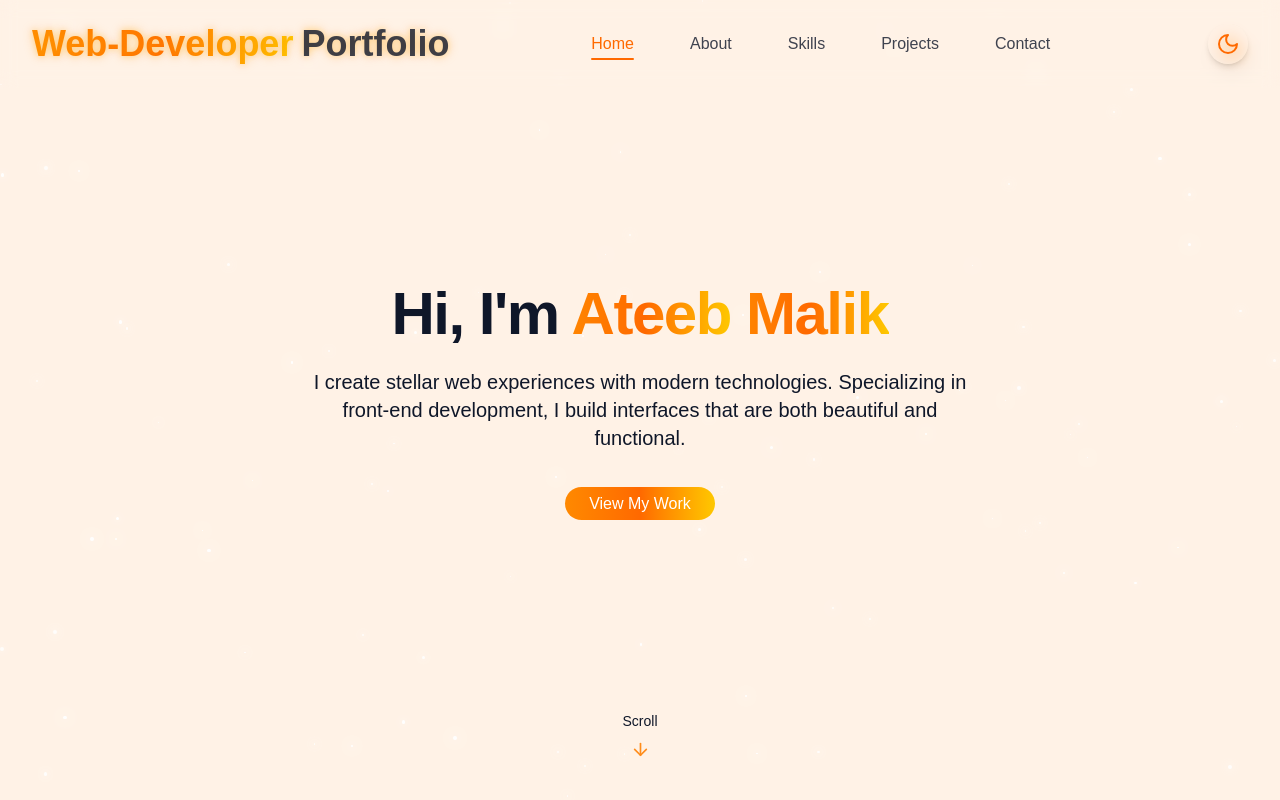
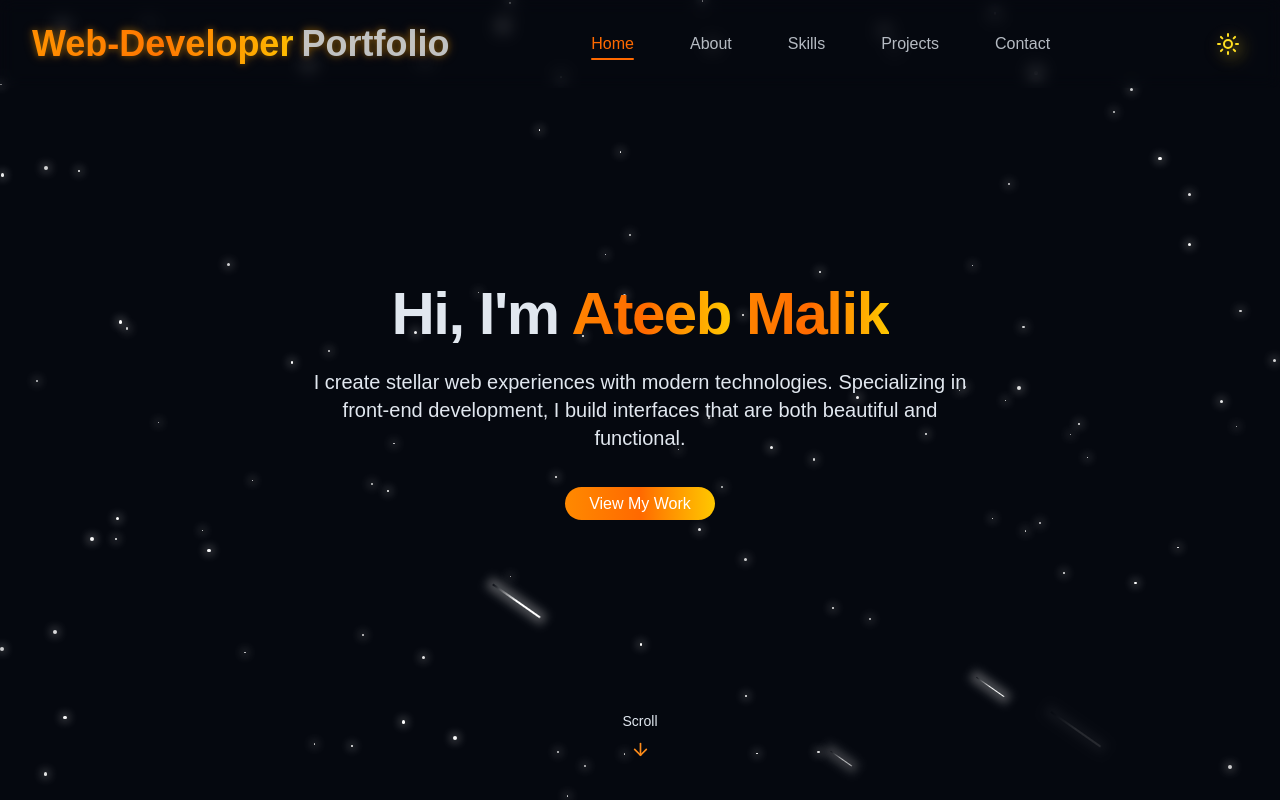
Before and after one commit to Ateebamir/web-developer-portfolio, a React (Vite) app: page / in a window 1280 px wide. Shown: the top 800 px of the page. Built offline with nearby package versions, Linux system fonts and the light colour scheme; the HTML template or start-up script is replaced by a standard one.

Commit message:
first commit

```diff
--- a/index.html
+++ b/index.html
@@ -4,8 +4,20 @@
     <meta charset="UTF-8" />
     <link rel="icon" type="image/svg+xml" href="/vite.svg" />
     <meta name="viewport" content="width=device-width, initial-scale=1.0" />
-     <link href="/src/style.css" rel="stylesheet">
+    <link href="/src/style.css" rel="stylesheet">
     <title>Vite + React</title>
+
+    <!-- 👇 Dark theme preload script -->
+    <script>
+      (function() {
+        const theme = localStorage.getItem("theme") || "dark";
+        if (theme === "dark") {
+          document.documentElement.classList.add("dark");
+        } else {
+          document.documentElement.classList.remove("dark");
+        }
+      })();
+    </script>
   </head>
   <body>
     <div id="root"></div>
--- a/src/components/StarBackground.jsx
+++ b/src/components/StarBackground.jsx
@@ -3,11 +3,12 @@ import { useEffect, useState } from "react";
 export const StarBackground = () => {
   const [stars, setStars] = useState([]);
   const [meteors, setMeteors] = useState([]);
+  const [mounted, setMounted] = useState(false); // 👈 mounted trick
 
   useEffect(() => {
     generateStars();
 
-    // Night mode active? meteors turant start
+    // jab component mount ho to meteors check karo
     if (document.documentElement.classList.contains("dark")) {
       generateMeteors();
     }
@@ -15,8 +16,18 @@ export const StarBackground = () => {
     const handleResize = () => generateStars();
     window.addEventListener("resize", handleResize);
 
+    // 👇 force re-render after mount so meteors always appear first time
+    setMounted(true);
+
     return () => window.removeEventListener("resize", handleResize);
   }, []);
+
+  // agar mounted ho aur theme dark ho → meteors dobara generate karo
+  useEffect(() => {
+    if (mounted && document.documentElement.classList.contains("dark")) {
+      generateMeteors();
+    }
+  }, [mounted]);
 
   const generateStars = () => {
     const numberOfStars = Math.floor((window.innerWidth * window.innerHeight) / 10000);
@@ -41,11 +52,11 @@ export const StarBackground = () => {
     for (let i = 0; i < numberOfMeteors; i++) {
       newMeteors.push({
         id: i,
-        size: Math.random() * 1 + 0.5, // chhota meteors
+        size: Math.random() * 1 + 0.5,
         x: Math.random() * 100,
-        y: Math.random() * 100, // pura screen
-        delay: i * 0.5, // har meteor ka timing slightly different
-        animationDuration: Math.random() * 2 + 2, // thodi tez movement
+        y: Math.random() * 100,
+        delay: i * 0.5,
+        animationDuration: Math.random() * 2 + 2,
       });
     }
     setMeteors(newMeteors);
--- a/src/components/ThemeToggle.jsx
+++ b/src/components/ThemeToggle.jsx
@@ -2,20 +2,38 @@ import { Moon, Sun } from "lucide-react";
 import { useEffect, useState } from "react";
 
 export const ThemeToggle = () => {
-  const [isDarkMode, setIsDarkMode] = useState(false);
+  const [isDarkMode, setIsDarkMode] = useState(true); // 👈 default dark
 
   useEffect(() => {
     const storedTheme = localStorage.getItem("theme");
-    if (storedTheme === "dark") {
+
+    if (storedTheme) {
+      if (storedTheme === "dark") {
+        setIsDarkMode(true);
+        document.documentElement.classList.add("dark");
+      } else {
+        setIsDarkMode(false);
+        document.documentElement.classList.remove("dark");
+      }
+    } else {
+      // 👇 default dark if nothing in storage
+      localStorage.setItem("theme", "dark");
       setIsDarkMode(true);
       document.documentElement.classList.add("dark");
-    } else {
-      localStorage.setItem("theme", "light");
-      setIsDarkMode(false);
     }
+
+    // 👇 smooth transition apply on mount
+    document.documentElement.classList.add("theme-transition");
+    const timer = setTimeout(() => {
+      document.documentElement.classList.remove("theme-transition");
+    }, 500); // transition ka duration
+
+    return () => clearTimeout(timer);
   }, []);
 
   const toggleTheme = () => {
+    document.documentElement.classList.add("theme-transition"); // smooth transition on toggle
+
     if (isDarkMode) {
       document.documentElement.classList.remove("dark");
       localStorage.setItem("theme", "light");
@@ -25,6 +43,10 @@ export const ThemeToggle = () => {
       localStorage.setItem("theme", "dark");
       setIsDarkMode(true);
     }
+
+    setTimeout(() => {
+      document.documentElement.classList.remove("theme-transition");
+    }, 500);
   };
 
   return (
--- a/src/index.css
+++ b/src/index.css
@@ -178,3 +178,7 @@
   padding: 0;
   text-align: center;
 }
+/* Smooth theme transition */
+.theme-transition {
+  transition: background-color 0.5s ease, color 0.5s ease;
+}
```
